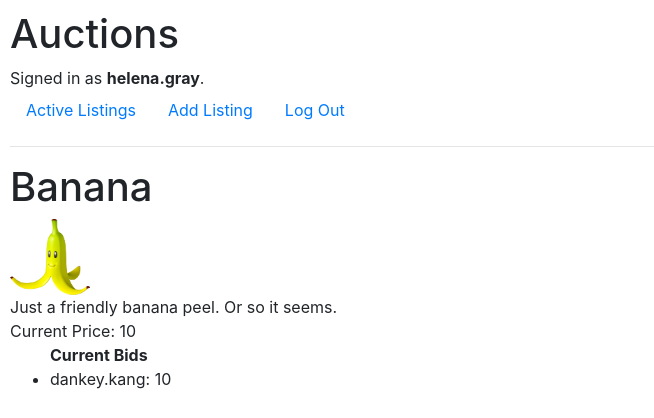
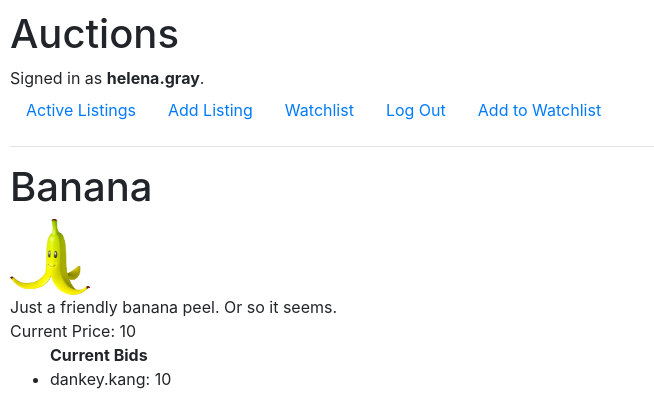
Before and after one commit to haegray/WebDevPractice, a Django app: a page that uses commerce/auctions/templates/auctions/layout.html in a window 1280 px wide. Shown: the top 418 px of the page, without its empty margins (0-654 px from the left). Run offline with Django 3.2, Linux system fonts and the light colour scheme; a user stored in the database is signed in; data comes from the database, SQL or seed files in the repository; both versions use the stored data as it was after the commit; some libraries are stand-ins or nearby versions.

Commit message:
Updated watchlist with add and remove function

```diff
--- a/commerce/auctions/models.py
+++ b/commerce/auctions/models.py
@@ -5,6 +5,8 @@ from django.db import models
 class User(AbstractUser, models.Model):
     id = models.AutoField(primary_key=True)
     balance = models.IntegerField(default=0)
+    watchlist = models.ManyToManyField('Listing', blank=True, related_name="watchlist")
+
 
     def __str__(self):
         return f"{self.username}"
@@ -25,7 +27,7 @@ class Bid(models.Model):
     id = models.AutoField(primary_key=True)
     bid = models.IntegerField(default=0)
     bidder = models.ForeignKey(User, on_delete=models.CASCADE, related_name="bids")
-    listed_item = models.ForeignKey(Listing, on_delete=models.CASCADE, related_name="bids")
+    listed_item = models.ForeignKey(Listing, on_delete=models.CASCADE, related_name="bid_items")
 
 
 
--- a/commerce/auctions/templates/auctions/layout.html
+++ b/commerce/auctions/templates/auctions/layout.html
@@ -28,8 +28,15 @@
                 </li>
 
                 <li class="nav-item">
+                    <a class="nav-link" href="{% url 'watchlist' 'watchlist' %}">Watchlist</a>
+                </li>
+
+                <li class="nav-item">
                     <a class="nav-link" href="{% url 'logout' %}">Log Out</a>
                 </li>
+
+                {% block watchlist %}
+                {% endblock %}
 
                 {% block bid %}
                 {% endblock %}
--- a/commerce/auctions/templates/auctions/listing.html
+++ b/commerce/auctions/templates/auctions/listing.html
@@ -1,9 +1,22 @@
 {% extends "auctions/layout.html" %}
+
+{% block watchlist %}
+    {% if flag %}
+        <li class="nav-item">
+            <a class="nav-link" href="{% url 'watchlist' listing.title %}">Remove from Watchlist</a>
+        </li>
+    {% else %}
+        <li class="nav-item">
+            <a class="nav-link" href="{% url 'watchlist' listing.title %}">Add to Watchlist</a>
+        </li>
+    {% endif %}
+{% endblock %}
+
 
 {% block bid %}
     {% if current_user != listing.owned_by %}
             <li class="nav-item">
-                <form action="{% url 'listing' listing.title%}" method="post">
+                <form action="{% url 'listing' listing.title %}" method="post">
                     {% csrf_token %}
                     {{ csrf_input }}
                     {% for field in form %}
--- a/commerce/auctions/urls.py
+++ b/commerce/auctions/urls.py
@@ -1,4 +1,4 @@
-from django.urls import path
+from django.urls import path, re_path
 
 from . import views
 
@@ -8,5 +8,7 @@ urlpatterns = [
     path("logout", views.logout_view, name="logout"),
     path("register", views.register, name="register"),
     path("add_listing", views.add_listing, name="add_listing"),
+    path("watchlist/<str:title>", views.watchlist, name="watchlist"),
+    path('watchlist', views.watchlist, name='watchlist'),
     path("<str:title>", views.listing, name="listing")
 ]
--- a/commerce/auctions/views.py
+++ b/commerce/auctions/views.py
@@ -46,6 +46,9 @@ class ListingForm(ModelForm):
         if str(self.user) != str(owned_by):
                 self._errors['owned_by'] = self.error_class([
                 "You can only post your own listing."])
+        if title == 'watchlist':
+                self._errors['title'] = self.error_class([
+                "Forbidden title."])
         print(self.cleaned_data)
         # return any errors if found
         return self.cleaned_data
@@ -109,9 +112,12 @@ def listing(request, title):
     user = User.objects.get(username = request.user.username)
     bids = Bid.objects.filter(listed_item=listing)
 
+    if user.watchlist.filter(title=listing.title).exists():
+        flag = True
+    else:
+        flag = False
     if request.method == "POST":
         form = BidForm(request.POST, user=user, listed_item=listing)
-
 
         if form.is_valid():
             bid = form.cleaned_data['bid']
@@ -126,7 +132,8 @@ def listing(request, title):
                 "form": BidForm(user=request.user, listed_item = listing),
                 "listing": listing,
                 "bids": bids,
-                "current_user": User.objects.get(username=request.user)
+                "current_user": User.objects.get(username=request.user),
+                "flag": flag
             })
         else:
             print("Nope")
@@ -134,18 +141,34 @@ def listing(request, title):
                 "form": form,
                 "listing": listing,
                 "bids": bids,
-                "current_user": request.user
+                "current_user": request.user,
+                "flag": flag
             })
     else:
-        print("Listing owned by ", listing.owned_by)
-        print("user ", request.user)
         return render(request, "auctions/listing.html", {
             "form": BidForm(user=request.user, listed_item = listing),
             "listing": listing,
             "bids": bids,
-            "current_user": User.objects.get(username=request.user)
+            "current_user": User.objects.get(username=request.user),
+            "flag": flag
         })
 
+def watchlist(request, title):
+    current_user = User.objects.get(username = request.user.username)
+
+    if(title != 'watchlist'):
+        listing = Listing.objects.get(title=title)
+        if current_user.watchlist.filter(title=listing.title).exists():
+            current_user.watchlist.remove(listing)
+        else:
+            current_user.watchlist.add(listing)
+    watchlist = []
+    for item in current_user.watchlist.all():
+        watchlist.append((item, item.bid_items.all().filter(bidder=current_user)))
+    return render(request, "auctions/watchlist.html",{
+            "watchlist": watchlist,
+
+        })
 
 
 def add_listing(request):
```
Also changed, not shown: commerce/auctions/templates/auctions/index.html (+5 -4 lines), commerce/auctions/templates/auctions/watchlist.html (added, +24 -0 lines), commerce/auctions/migrations/0006_user_watchlist.py (added), commerce/auctions/migrations/0007_alter_bid_listed_item.py (added), commerce/db.sqlite3.
